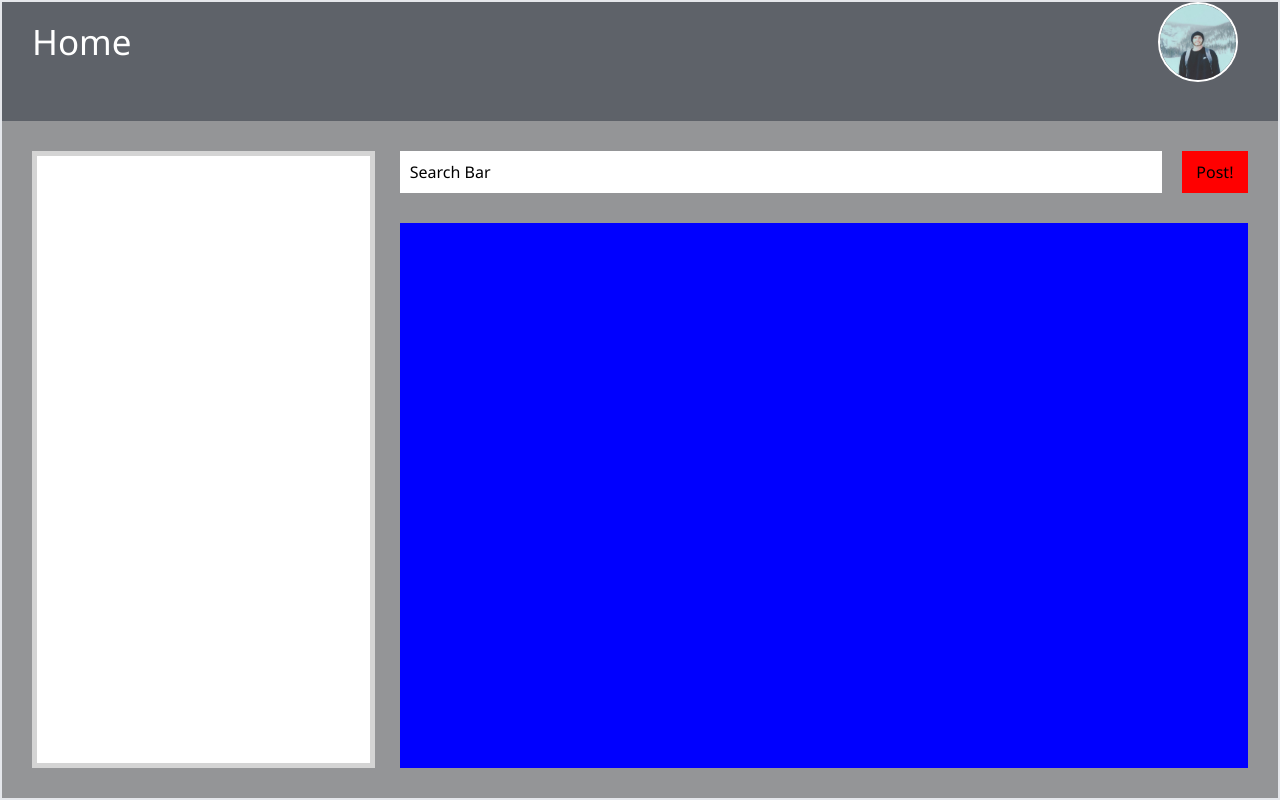
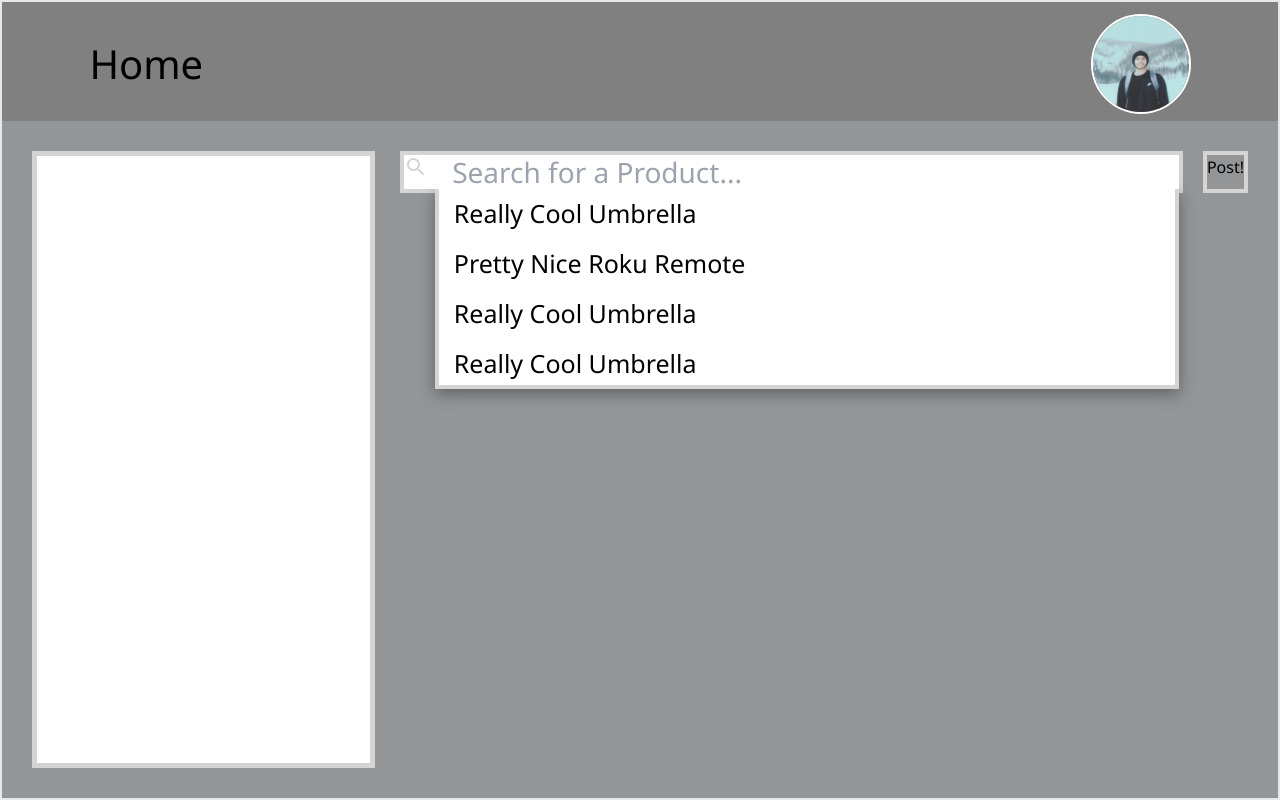
Before and after one commit to baileymteply/TheSocialStore, a React (Create React App) app: page / in a window 1280 px wide. Built offline with nearby package versions, Linux system fonts and the light colour scheme; no server answers.

Commit message:
working on seachbar component

```diff
--- a/package.json
+++ b/package.json
@@ -4,6 +4,8 @@
   "private": true,
   "dependencies": {
     "@craco/craco": "^6.1.1",
+    "@material-ui/core": "^4.12.3",
+    "@material-ui/icons": "^4.11.2",
     "@testing-library/jest-dom": "^5.11.10",
     "@testing-library/react": "^11.2.6",
     "@testing-library/user-event": "^12.8.3",
--- a/src/components/ComponentStyles/Home.styles.js
+++ b/src/components/ComponentStyles/Home.styles.js
@@ -1,9 +1,19 @@
 import styled from 'styled-components';
 
 export const Nav = styled.section`
-    width: 100%;
+    /* width: 100%;
     height: 15%;
-    background-color: #5e6269;
+    background-color: #5e6269; */
+    background-color: gray;
+    height: 15%;
+    display: flex;
+    justify-content: center;
+    align-items: center;
+    font-size: 2.5rem;
+    position: sticky;
+    top: 0;
+    z-index: 10;
+    box-shadow: 20px;
     `;
 export const Wrapper = styled.section`
     width: 100%;
--- /dev/null
+++ b/src/components/GeneralComps/GeneralCompStyles/HeaderBar.styles.js
@@ -0,0 +1,42 @@
+import styled from "styled-components";
+
+export const Wrapper = styled.nav`
+    height: 80%;
+    display: grid;
+    grid-column: auto;
+    align-items: center;
+    font-size: 2.5rem;
+    position: sticky;
+    top: 0;
+    z-index: 1;
+    padding: 0 24px;
+    width: 100%;
+    box-shadow: 20px;
+    /* font-size: 40px;
+    color: white;
+    display: grid;
+    height: 100%;
+    grid-column: auto;
+    box-shadow: 20px; */
+    `;
+
+export const HomeButton = styled.button`
+    grid-column-start: 1;
+    grid-column-end: 1;
+    `;
+
+export const StoreButton = styled.button`
+    grid-column-start: 2;
+    grid-column-end: 2;
+    `;
+
+export const ProfilePicture = styled.img`
+    grid-column-start: 8;
+    grid-column-end: 8;
+    border-radius: 50%;
+    border-width: 2px;
+    border-color: white;
+    height: 100px;
+    width: 100px;
+    margin: 0 auto;
+    `;
--- a/src/components/GeneralComps/GeneralCompStyles/PostFunc.styles.js
+++ b/src/components/GeneralComps/GeneralCompStyles/PostFunc.styles.js
@@ -1,10 +1,14 @@
 import styled from 'styled-components';
 
+export const Wrapper = styled.div`
+    border-width: 4px;
+    margin-left: 10px;
+    width: 100;
+    border-color: rgb(212, 212, 212);
+    `;
+
 export const PostButton = styled.button`
-    background-color: red;
     position: relative;
-    width: 8%;
-    margin-left: 10px;
     color: black;
     align-items: center;
     text-align: center;
--- a/src/components/GeneralComps/GeneralCompStyles/SearchBar.styles.js
+++ b/src/components/GeneralComps/GeneralCompStyles/SearchBar.styles.js
@@ -1,13 +1,65 @@
 import styled from 'styled-components';
 
-export const TextField = styled.section`
+export const Wrapper = styled.div`
+    width: 100%;
+    height: 100%;
+    border-width: 4px;
+    border-color: rgb(212, 212, 212);
+    margin-right: 10px;
+    `;
+
+export const SearchBarComps = styled.div`
+    width: 100%;
+    height: 100%;
+    display: flex;
+    `;
+
+export const TextField = styled.input`
     background-color: white;
     position: relative;
     padding: 10px;
-    margin-right: 10px;
     height: 100%;
-    width: 92%;
+    width: 96%;
     color: black;
+    align-items: center;
+    font-size: 28px;
+    /* border-color: rgb(212, 212, 212); */
+`;
+
+export const SearchIcon = styled.image`
+    width: 5%;
+    background-color: white;
+    height: 100%;
+    position: relative;
+    display: flex;
+    `;
+
+export const SearchResults = styled.div`
+    margin-left: 4%;
+    width: 96%;
+    height: 200px;
+    border-bottom: 4px solid;
+    border-left: 4px solid;
+    border-right: 4px solid;
+    border-color: rgb(212, 212, 212);
+
+    background-color: white;
+    box-shadow: rgba(0, 0, 0, 0.35) 0px 5px 15px;
+    overflow: hidden;
+    overflow-y: auto;
+
+    &::-webkit-scrollbar {
+        display: none;
+    }
+    `;
+
+export const ResultItem = styled.a`
+    width: 100%;
+    height: 50px;
+    margin-left: 15px;
     display: flex;
     align-items: center;
-`;
+    color: black;
+    z-index: 10;
+    font-size: 25px;
+    `;
--- a/src/components/GeneralComps/HeaderBar.js
+++ b/src/components/GeneralComps/HeaderBar.js
@@ -4,6 +4,7 @@ import "../../styles/HeaderBar.css";
 import { BrowserRouter as Router, Route, Switch } from 'react-router-dom';
 import Store from '../Store'
 import Home from '../Home'
+import { Wrapper, HomeButton, StoreButton, ProfilePicture } from './GeneralCompStyles/HeaderBar.styles'
 
 function HeaderBar() {
 
@@ -13,30 +14,24 @@ function HeaderBar() {
 
   return (
     <Router>
-      <div className="text-7sb text-white grid grid-cols-8 h-1/6 shadow-2xl">
+      <Wrapper>
         <Switch>
-          <button onClick={logSomething} className="col-start-1 col-span-1 IconLocation">
+          <HomeButton onClick={logSomething} className="col-start-1 col-span-1 IconLocation">
             <Route path="/" component={Home}>
               Home
             </Route>
-          </button>
-          <button className="col-start-2 col-span-1 IconLocation">
+          </HomeButton>
+          <StoreButton>
             <Route path="/store" component={Store}>
               Store
             </Route>
-          </button>
+          </StoreButton>
         </Switch>
-        {/*<div className="col-start-3 col-span-1 IconLocation">
-        <h1 className="">About</h1>
-      </div> */}
-        <div className="col-start-8 IconLocation">
-          <img
+          <ProfilePicture
             src={ProfilePic}
-            className="mx-8 w-20 h-20 rounded-full border-2 border-white"
-            alt=""
-          />
-        </div>
-      </div>
+          >
+        </ProfilePicture>
+      </Wrapper>
     </Router>
   );
 }
--- a/src/components/GeneralComps/PostFunc.js
+++ b/src/components/GeneralComps/PostFunc.js
@@ -1,4 +1,4 @@
-import { PostButton } from './GeneralCompStyles/PostFunc.styles';
+import { PostButton, Wrapper } from './GeneralCompStyles/PostFunc.styles';
 import PopUp from '../PopUp';
 import { useState } from 'react';
 
@@ -9,12 +9,14 @@ const PostFunc = (props) => {
 
 
     return (
+        <Wrapper>
             <PostButton onClick={() => setButton(true)}>
                 Post!
                 <PopUp trigger={button} setTrigger={setButton}>
                     <h3>My Popup</h3>
                 </PopUp>
             </PostButton>
+        </Wrapper>
     );
 }
 
--- a/src/components/GeneralComps/SearchBar.js
+++ b/src/components/GeneralComps/SearchBar.js
@@ -1,14 +1,29 @@
-import { TextField } from './GeneralCompStyles/SearchBar.styles';
+import { TextField, Wrapper, SearchIcon, SearchBarComps, SearchResults, ResultItem } from './GeneralCompStyles/SearchBar.styles';
 import '../../styles/SearchBar.css';
+import SearchIconImg from '@material-ui/icons/Search';
 
-const SearchBar = () => {
-    return (
-      <TextField>
-{/* <input type="text" className="SearchBar"> */}
-        Search Bar
-        </TextField>
-/*         </input> */
-     );
+const SearchBar = ({ placeholder, data }) => {
+        return (
+                <Wrapper>
+                        <SearchBarComps>
+                                <SearchIcon >
+                                        <SearchIconImg className="search-img" />
+                                </SearchIcon>
+                                <TextField placeholder={placeholder} /* data={ProductData} */ />
+                        </SearchBarComps>
+                        <SearchResults>
+                                {data.map((value, key) => {
+                                        return (
+                                                <ResultItem className="search-itme" href={value.link} target="_blank" rel="noreferrer">
+                                                        <p>
+                                                                {value.title}
+                                                        </p>
+                                                </ResultItem>
+                                        )
+                                })}
+                        </SearchResults>
+                </Wrapper>
+        );
 }
 
 export default SearchBar;
--- a/src/components/Home.js
+++ b/src/components/Home.js
@@ -2,29 +2,30 @@ import React from 'react'
 import '../styles/HeaderBar.css';
 import '../index.css'
 import HeaderBar from './GeneralComps/HeaderBar.js';
-import SocialSideBar from './SpecialComps/SocialSideBar';
 import SearchBar from './GeneralComps/SearchBar';
 import PostFunc from './GeneralComps/PostFunc'
 import HomeChoices from './SpecialComps/HomeChoices';
 import { Wrapper, LeftContainer, RightContainer, RTopDiv, RBottomDiv, Nav } from './ComponentStyles/Home.styles'
+import SocialSideBar from './SpecialComps/SocialSideBar';
+import ProductData from './Products.json'
 
 function Home() {
     return (
         <div className="border-2 relative h-screen">
             <Nav>
-                <HeaderBar />
+                <HeaderBar/>
             </Nav>
             <Wrapper>
                 <LeftContainer>
-                    <SocialSideBar />
+                    <SocialSideBar/>
                 </LeftContainer>
                 <RightContainer>
-                    <RTopDiv >
-                        <SearchBar />
-                        <PostFunc />
+                    <RTopDiv>
+                        <SearchBar placeholder="Search for a Product..." data={ProductData}/>
+                        <PostFunc/>
                     </RTopDiv>
-                    <RBottomDiv >
-                        <HomeChoices />
+                    <RBottomDiv>
+                        <HomeChoices/>
                     </RBottomDiv>
                 </RightContainer>
             </Wrapper>
--- /dev/null
+++ b/src/components/Products.json
@@ -0,0 +1,93 @@
+[
+    {
+        "title": "Really Cool Umbrella",
+        "image": "",
+        "description": "a fully functional umbrella",
+        "price": "$14.99",
+        "id": 1
+    },
+    {
+        "title": "Pretty Nice Roku Remote",
+        "image": "",
+        "description": "Doesnt get lost",
+        "price": "$8.99",
+        "id": 2
+    },
+    {
+        "title": "Really Cool Umbrella",
+        "image": "",
+        "description": "a fully functional umbrella",
+        "price": "$14.99",
+        "id": 2
+    },
+    {
+        "title": "Really Cool Umbrella",
+        "image": "",
+        "description": "a fully functional umbrella",
+        "price": "$14.99",
+        "id": 3
+    },
+    {
+        "title": "Really Cool Umbrella",
+        "image": "",
+        "description": "a fully functional umbrella",
+        "price": "$14.99",
+        "id": 4
+    },
+    {
+        "title": "Really Cool Umbrella",
+        "image": "",
+        "description": "a fully functional umbrella",
+        "price": "$14.99",
+        "id": 5
+    },
+    {
+        "title": "Really Cool Umbrella",
+        "image": "",
+        "description": "a fully functional umbrella",
+        "price": "$14.99",
+        "id": 6
+    },
+    {
+        "title": "Really Cool Umbrella",
+        "image": "",
+        "description": "a fully functional umbrella",
+        "price": "$14.99",
+        "id": 7
+    },
+    {
+        "title": "Really Cool Umbrella",
+        "image": "",
+        "description": "a fully functional umbrella",
+        "price": "$14.99",
+        "id": 8
+    },
+    {
+        "title": "Really Cool Umbrella",
+        "image": "",
+        "description": "a fully functional umbrella",
+        "price": "$14.99",
+        "id": 9
+    },
+    {
+        "title": "Really Cool Umbrella",
+        "image": "",
+        "description": "a fully functional umbrella",
+        "price": "$14.99",
+        "id": 10
+    },
+    {
+        "title": "Really Cool Umbrella",
+        "image": "",
+        "description": "a fully functional umbrella",
+        "price": "$14.99",
+        "id": 11
+    },
+    {
+        "title": "Really Cool Umbrella",
+        "image": "",
+        "description": "a fully functional umbrella",
+        "price": "$14.99",
+        "id": 12
+    }
+]
--- a/src/components/SpecialComps/SpecialCompStyles/HomeChoices.styles.js
+++ b/src/components/SpecialComps/SpecialCompStyles/HomeChoices.styles.js
@@ -1,7 +1,6 @@
 import styled from 'styled-components';
 
 export const Container = styled.section`
-background-color: blue;
 height: 100%;
 width: 100%;
 position: relative;
--- a/src/styles/SearchBar.css
+++ b/src/styles/SearchBar.css
@@ -8,3 +8,11 @@ TextBox {
     display: flex;
     align-items: center;
 }
+
+.search-img {
+    height: 100px;
+    width: 30px;
+    color: rgb(212, 212, 212);
+    place-items: center;
+    display: grid;
+}
```
Also changed, not shown: 1 other file (tests, documents, lock files or other folders). Lines whose indentation alone changed are shown as unchanged.
